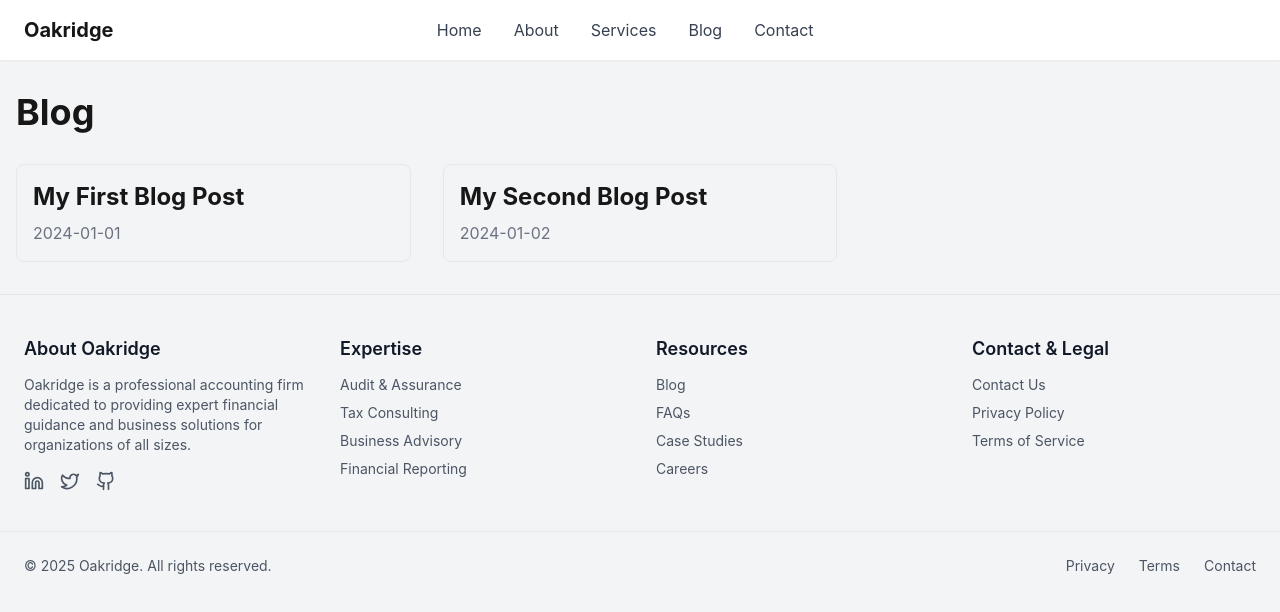
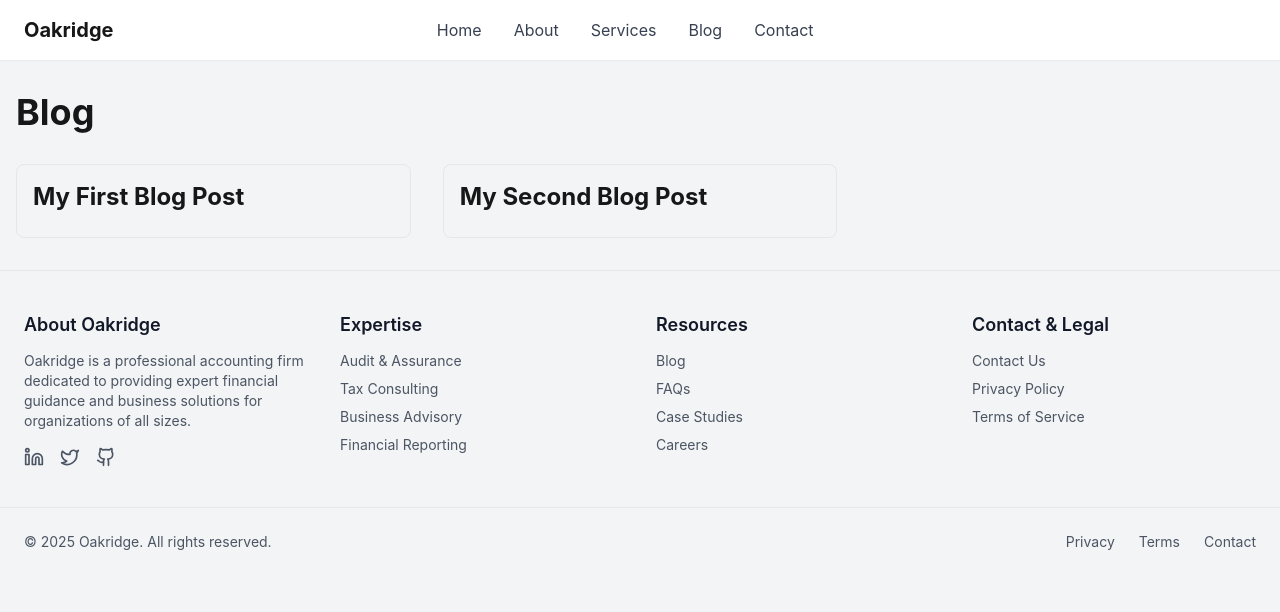
Before and after one commit to Pilgrim360/Oakridge, a Next.js app in the folder my-app/: page /blog in a window 1280 px wide. Shown: the top 612 px of the page. Built offline with nearby package versions, Linux system fonts and the light colour scheme.

Commit message:
Fix: map created_at to date for PostCard prop compatibility

```diff
--- a/my-app/src/app/blog/page.tsx
+++ b/my-app/src/app/blog/page.tsx
@@ -9,7 +9,7 @@ export default async function BlogPage() {
       <h1 className="text-4xl font-bold mb-8">Blog</h1>
       <div className="grid grid-cols-1 md:grid-cols-2 lg:grid-cols-3 gap-8">
         {posts.map((post) => (
-          <PostCard key={post.slug} post={post} />
+          <PostCard key={post.slug} post={{ ...post, date: post.created_at }} />
         ))}
       </div>
     </div>
```
